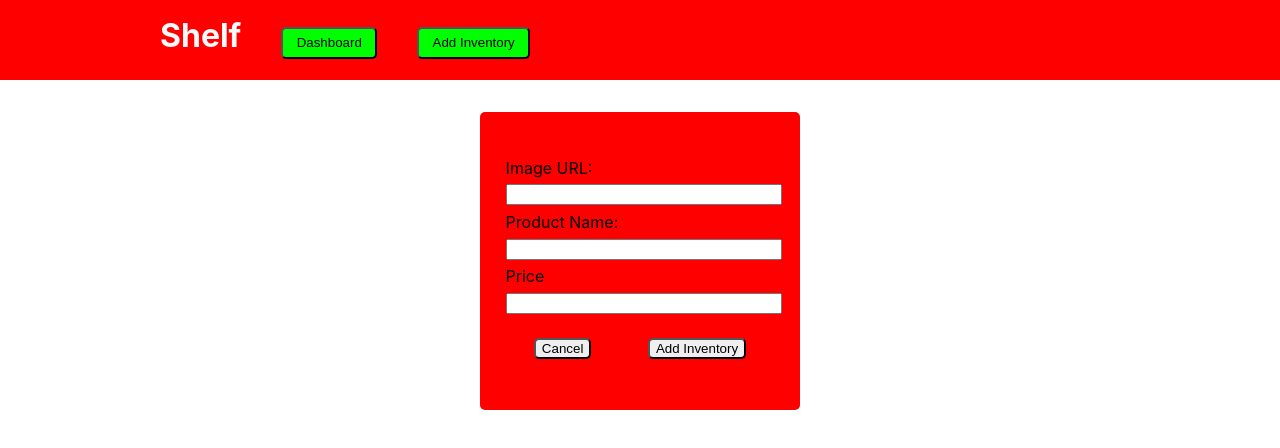
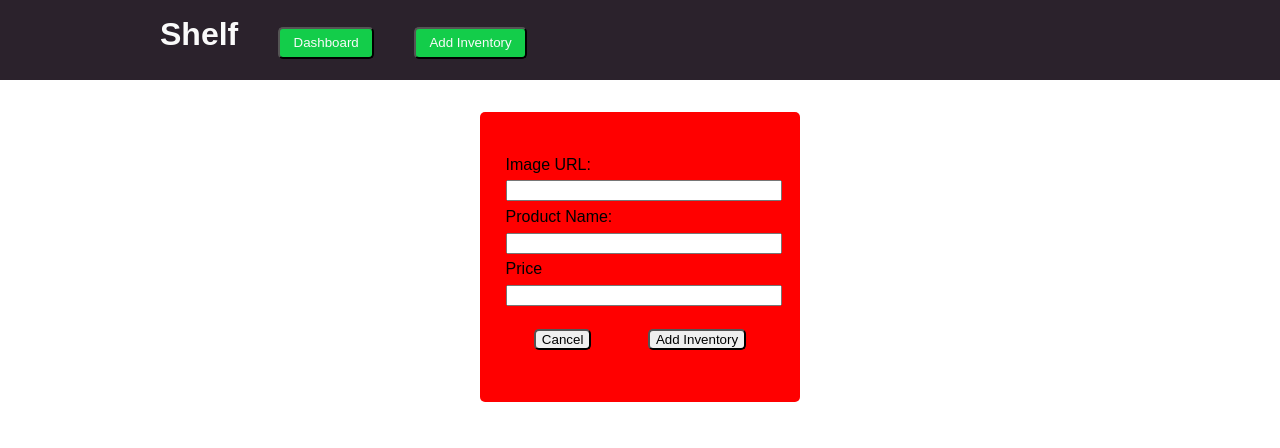
Before and after one commit to scottsf/Shelf, a React (Create React App) app: page /add in a window 1280 px wide. Shown: the top 448 px of the page. Built offline with nearby package versions, Linux system fonts and the light colour scheme; no server answers.

Commit message:
Create styles component and use sass variables for the colors

```diff
--- a/src/App.js
+++ b/src/App.js
@@ -3,6 +3,7 @@ import './App.scss';
 import Header from './components/header/Header.js';
 import axios from 'axios';
 import Router from './router.js';
+import './styles/style.scss';
 
 class App extends Component {
 
--- a/src/components/dashboard/Dashboard.js
+++ b/src/components/dashboard/Dashboard.js
@@ -13,9 +13,10 @@ class Dashboard extends Component {
   }
 
 
-  async componentDidMount() {
-    const inventory = await axios.get('/api/inventory')
-    this.setState({inventory: inventory.data})
+  componentDidMount() {
+    // const inventory = await axios.get('/api/inventory')
+    // this.setState({inventory: inventory.data})
+    this.getInventory();
   }
 
   getInventory () {
@@ -27,7 +28,7 @@ class Dashboard extends Component {
   removeProduct = (id) => {
     axios.delete(`/api/product/${id}`)
       .then(res => {
-        this.props.getInventory();
+        this.getInventory();
       })
       .then(error => {
         console.log(error)
--- a/src/components/header/header.scss
+++ b/src/components/header/header.scss
@@ -1,7 +1,9 @@
+@import '../../styles/settings.scss';
+
 .header {
   width: 100%;
   height: 10vh;
-  background: red;
+  background: $light-red;
   margin-bottom: 2em;
 }
 
@@ -13,11 +15,6 @@
   float: left;
 }
 
-.dash {
-
-}
-
 .btn {
-  background: blue;
   margin: 2em 0 0 3em
 }
--- a/src/components/product/product.scss
+++ b/src/components/product/product.scss
@@ -1,6 +1,8 @@
+@import '../../styles/settings.scss';
+
 .product {
   position: relative;
-  background-color: red;
+  background-color: $light-pink;
   border-radius: 5px;
   box-sizing: border-box;
   margin-bottom: 2em;
@@ -15,6 +17,8 @@
 .product__p {
   float: left;
   margin-left: 1em;
+  color: #fafafa;
+  font-weight: bold;
 }
 
 .product__p > p {
@@ -33,7 +37,8 @@
 }
 
 .btn {
-  background: lime;
+  background: $light-green;
   border-radius: 5px;
   padding: 0.5em 1em 0.5em 1em;
+  color: #FAFAFA;
 }
--- /dev/null
+++ b/src/styles/base.scss
@@ -0,0 +1,4 @@
+body {
+  font-family: Arial, Helvetica, sans-serif;
+  // background-color: $light-green;
+}
--- /dev/null
+++ b/src/styles/settings.scss
@@ -0,0 +1,3 @@
+$light-green: #13CD4A;
+$light-red: #2B222C;
+$light-pink: #49281F;
--- /dev/null
+++ b/src/styles/style.scss
@@ -0,0 +1,2 @@
+@import './settings.scss';
+@import './base.scss';
```
